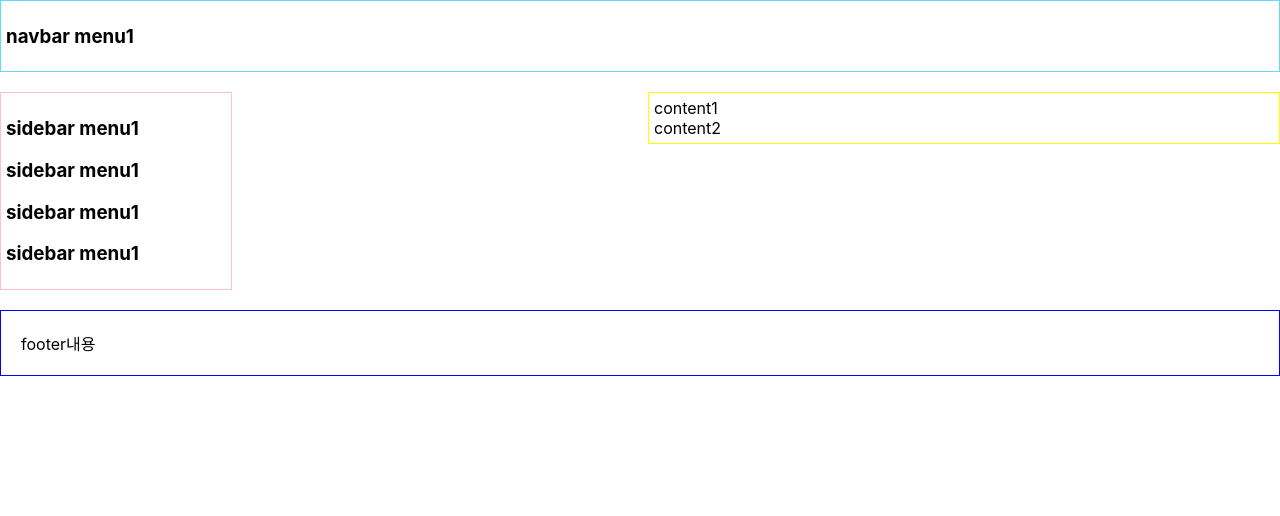
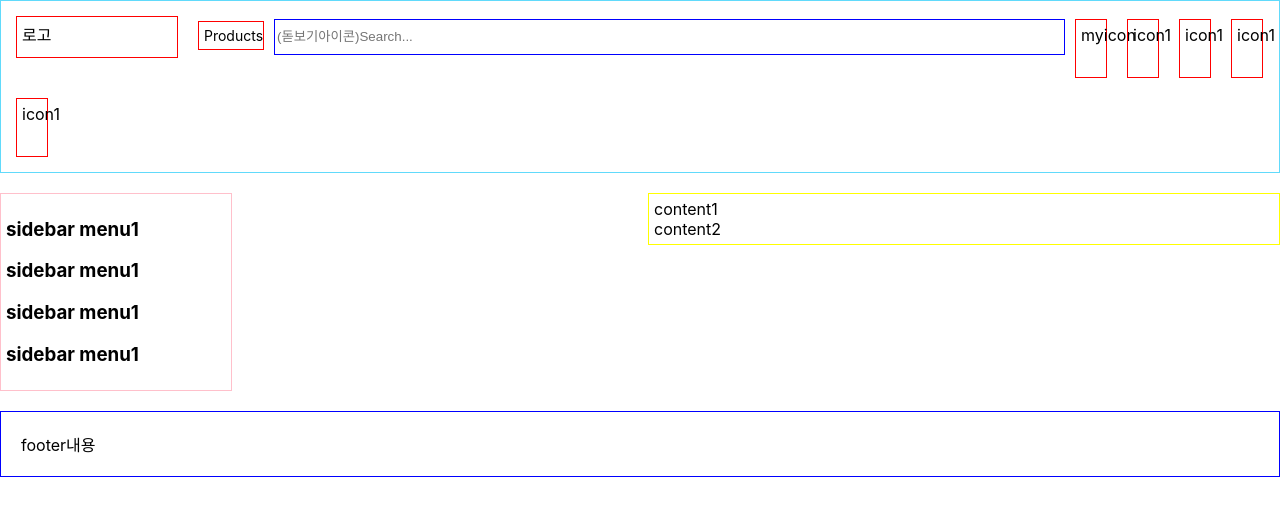
Before and after one commit to starbuckschair/stackoverflowclone, a React (Create React App) app: page / in a window 1280 px wide. Shown: the top 516 px of the page. Built offline with nearby package versions, Linux system fonts and the light colour scheme.

Commit message:
mainheader

```diff
--- a/src/App.css
+++ b/src/App.css
@@ -6,6 +6,40 @@ header {
   padding:5px;
   margin-bottom: 20px;
   border:1px solid #61dafb;
+  justify-content: center;
+}
+
+header div {
+  display: inline-block;
+  width: 50px;
+  height:20px;
+  margin: 10px;
+  padding: 5px;
+  border: 1px solid blue;
+}
+.logo {
+  width: 150px;
+  height: 30px;
+  border: 1px solid red;
+}
+.product {
+  width: 54px;
+  height: 17px;
+  padding: 6 12 6 12;
+  font-size: 14px;
+  border: 1px solid red;
+}
+.headerInput {
+  width: 785px;
+  height: 32px;
+  padding: 8 0 8 0;
+  border: 1px solid blue;
+}
+.headerIcon {
+  width: 20px;
+  height: 47px;
+  padding: 0 10 0 10;
+  border: 1px solid red;
 }
 
 aside {
--- a/src/App.js
+++ b/src/App.js
@@ -5,7 +5,14 @@ function App() {
   return (
     <>
       <header>
-        <h3>navbar menu1</h3>
+        <div className='logo'>로고</div>
+        <div className='product'>Products</div>
+        <input type="text" className="headerInput" placeholder="(돋보기아이콘)Search..."></input>
+        <div className='headerIcon'>myicon</div>
+        <div className='headerIcon'>icon1</div>
+        <div className='headerIcon'>icon1</div>
+        <div className='headerIcon'>icon1</div>
+        <div className='headerIcon'>icon1</div>
       </header>
       <aside>
         <h3>sidebar menu1</h3>
```
